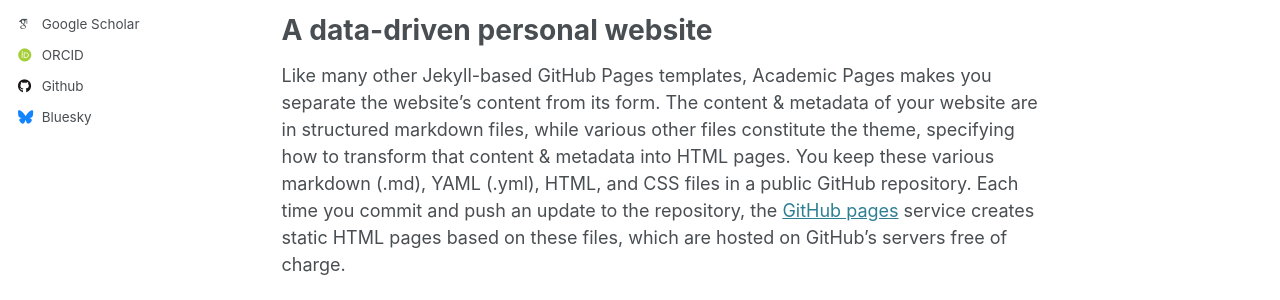
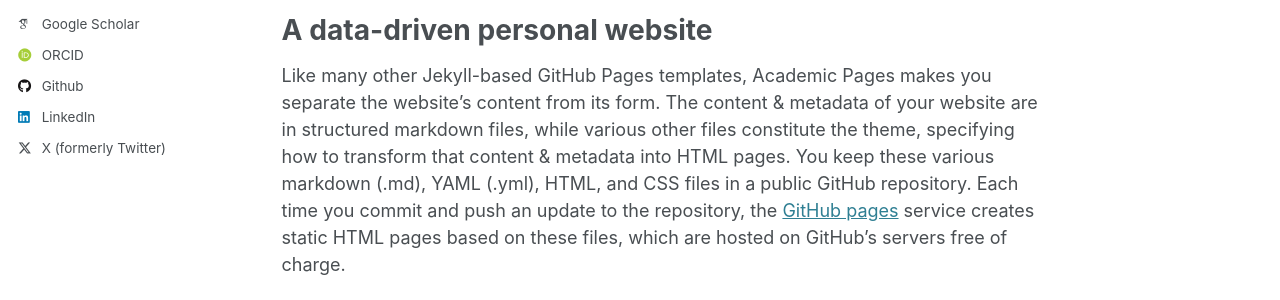
Before and after one commit to smallelephant9516/smallelephant9516.github.io, a Jekyll site: the page built from _pages/about.md, in a window 1280 px wide. Shown: the part 429-729 px from the top of the page. Built offline with Jekyll 4.4.1, drawn with Linux system fonts in a browser that asks for light colours; some web fonts are replaced; part of the change alters nothing that is shown.

Commit message:
Update _config.yml

```diff
--- a/_config.yml
+++ b/_config.yml
@@ -43,12 +43,12 @@ author:
   bitbucket        : # Username - Update with your username on the site
   codepen          : # Username
   dribbble         : # Username
-  github           : "academicpages"
+  github           : "smallelephant9516"
   kaggle           : # Username
   stackoverflow    : # User number or user number and name (i.e., use "1" or "1/jeff-atwood")
 
   # Social media
-  bluesky          : "bsky.app" # Replace this with you Bluesky username
+  bluesky          : # Replace this with you Bluesky username
   facebook         : # Username
   flickr           : # Username
   foursquare       : # Username
@@ -57,7 +57,7 @@ author:
   keybase          : # Username
   instagram        : # Username
   lastfm           : # Username
-  linkedin         : # Username
+  linkedin         : "daoyi-li-3b46a4a2"
   mastodon         : # URL
   medium           : # URL
   pinterest        : # Username
@@ -65,7 +65,7 @@ author:
   steam            : # Username
   telegram         : # URL
   tumblr           : # Username
-  twitter          : # Username for X / Twitter
+  twitter          : "elephan60246150" # Username for X / Twitter
   vine             : # Username
   weibo            : # Username
   wikipedia        : # Username
```
